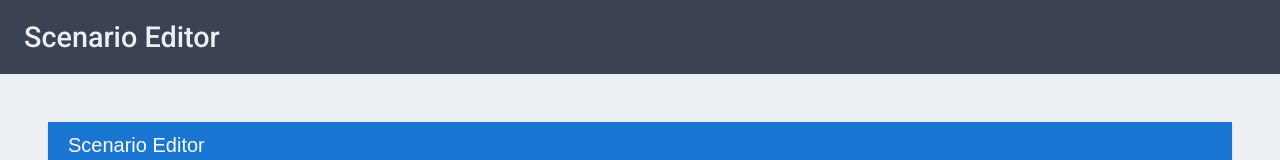
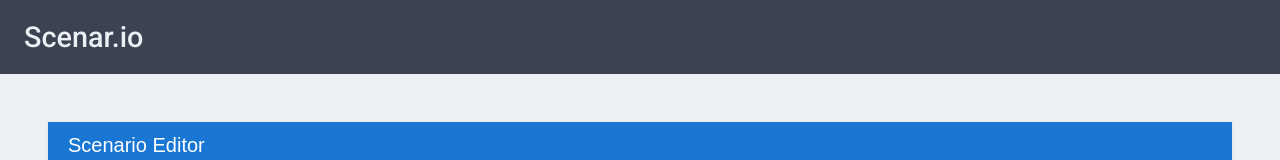
Before and after one commit to SignificantNose/scenario-editor, an Angular app: page /editor/new in a window 1280 px wide. Shown: the top 160 px of the page. Built offline with nearby package versions, Linux system fonts and the light colour scheme.

Commit message:
feat(app): sudden rebranding

```diff
--- a/src/app/app.html
+++ b/src/app/app.html
@@ -1,5 +1,5 @@
 <header class="app-header">
-  <a routerLink="/" class="app-header-title">Scenario Editor</a>
+  <a routerLink="/" class="app-header-title">{{title()}}</a>
 </header>
 
 <main class="app-main">
--- a/src/app/app.ts
+++ b/src/app/app.ts
@@ -8,5 +8,5 @@ import { RouterOutlet, RouterModule } from '@angular/router';
   styleUrls: ['./app.scss']
 })
 export class App {
-  protected readonly title = signal('Scenario editor');
+  protected readonly title = signal('Scenar.io');
 }
--- a/src/index.html
+++ b/src/index.html
@@ -2,7 +2,7 @@
 <html lang="en">
 <head>
   <meta charset="utf-8">
-  <title>ScenarioEditor</title>
+  <title>Scenar.io</title>
   <base href="/">
   <meta name="viewport" content="width=device-width, initial-scale=1">
   <link rel="icon" type="image/x-icon" href="favicon.ico">
```
